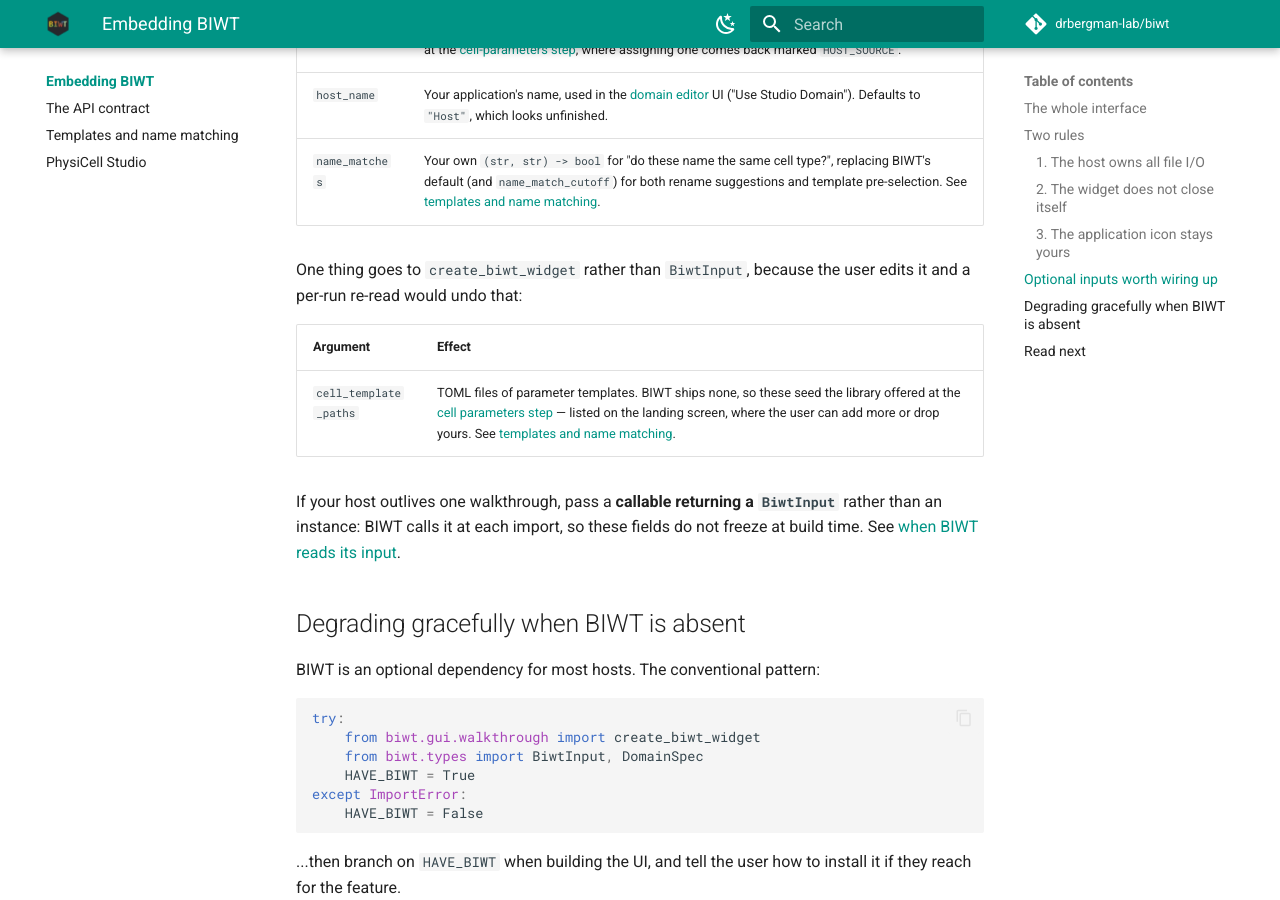
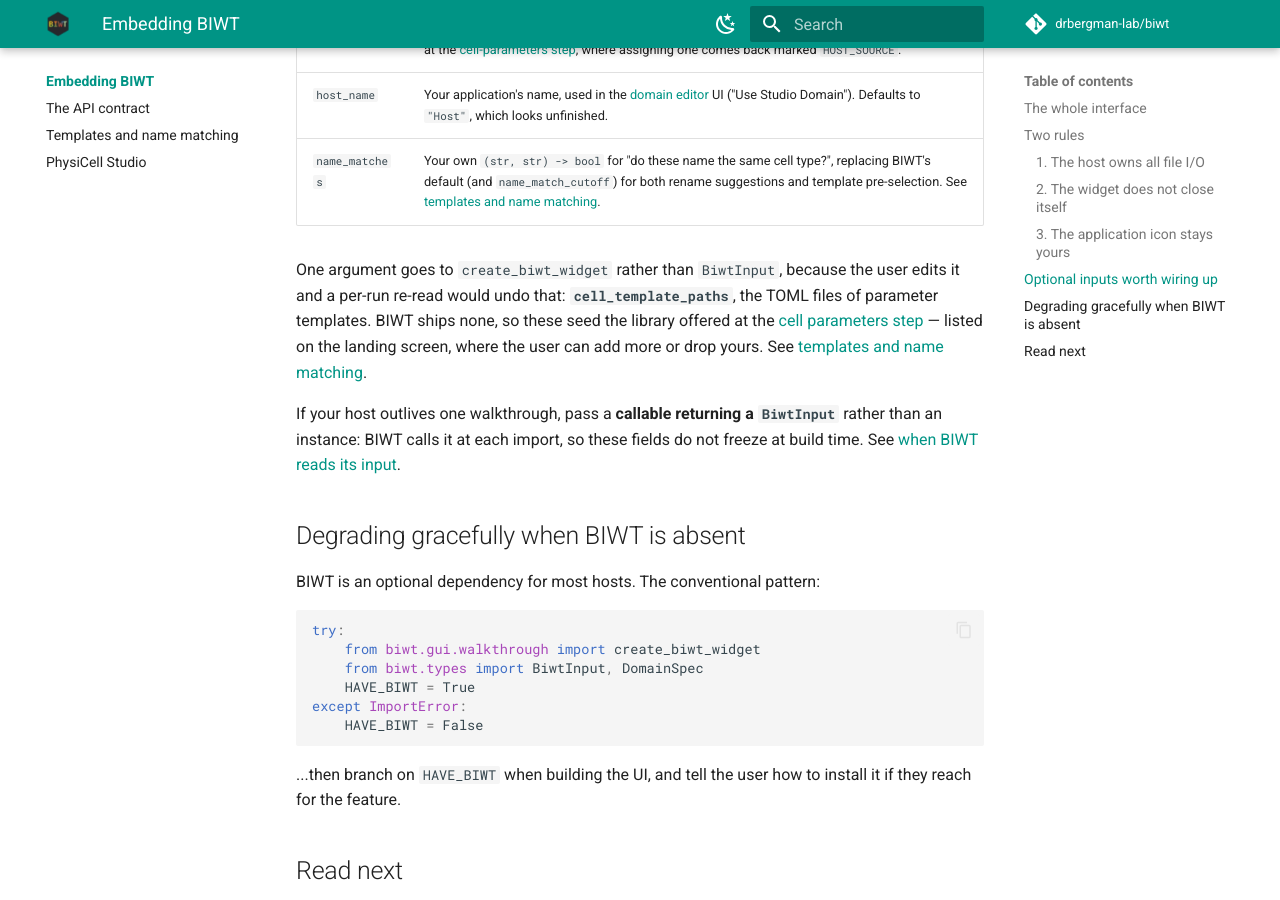
Before and after one commit to drbergman-lab/biwt, an MkDocs documentation site: the page built from docs/integration/index.md, in a window 1280 px wide and 900 px high, scrolled down 1477 px. Built offline with MkDocs 1.6.1 and Material for MkDocs 9.7.7, drawn with Linux system fonts in a browser that asks for light colours; comment, search, counter and statistics services are not loaded.

Commit message:
Write the one widget argument as prose, not a one-row table
Co-Authored-By: Claude Opus 5 <noreply@anthropic.com>

```diff
--- a/docs/integration/index.md
+++ b/docs/integration/index.md
@@ -54,12 +54,11 @@ your application can supply them:
 | `host_name` | Your application's name, used in the [domain editor](../guide/domain.md) UI ("Use Studio Domain"). Defaults to `"Host"`, which looks unfinished. |
 | `name_matches` | Your own `(str, str) -> bool` for "do these name the same cell type?", replacing BIWT's default (and `name_match_cutoff`) for both rename suggestions and template pre-selection. See [templates and name matching](templates-and-matching.md). |
 
-One thing goes to `create_biwt_widget` rather than `BiwtInput`, because the user edits it and a
-per-run re-read would undo that:
-
-| Argument | Effect |
-|---|---|
-| `cell_template_paths` | TOML files of parameter templates. BIWT ships none, so these seed the library offered at the [cell parameters step](../guide/cell-parameters.md) — listed on the landing screen, where the user can add more or drop yours. See [templates and name matching](templates-and-matching.md). |
+One argument goes to `create_biwt_widget` rather than `BiwtInput`, because the user edits it and a
+per-run re-read would undo that: **`cell_template_paths`**, the TOML files of parameter templates.
+BIWT ships none, so these seed the library offered at the
+[cell parameters step](../guide/cell-parameters.md) — listed on the landing screen, where the user
+can add more or drop yours. See [templates and name matching](templates-and-matching.md).
 
 If your host outlives one walkthrough, pass a **callable returning a `BiwtInput`** rather than an
 instance: BIWT calls it at each import, so these fields do not freeze at build time. See
```
